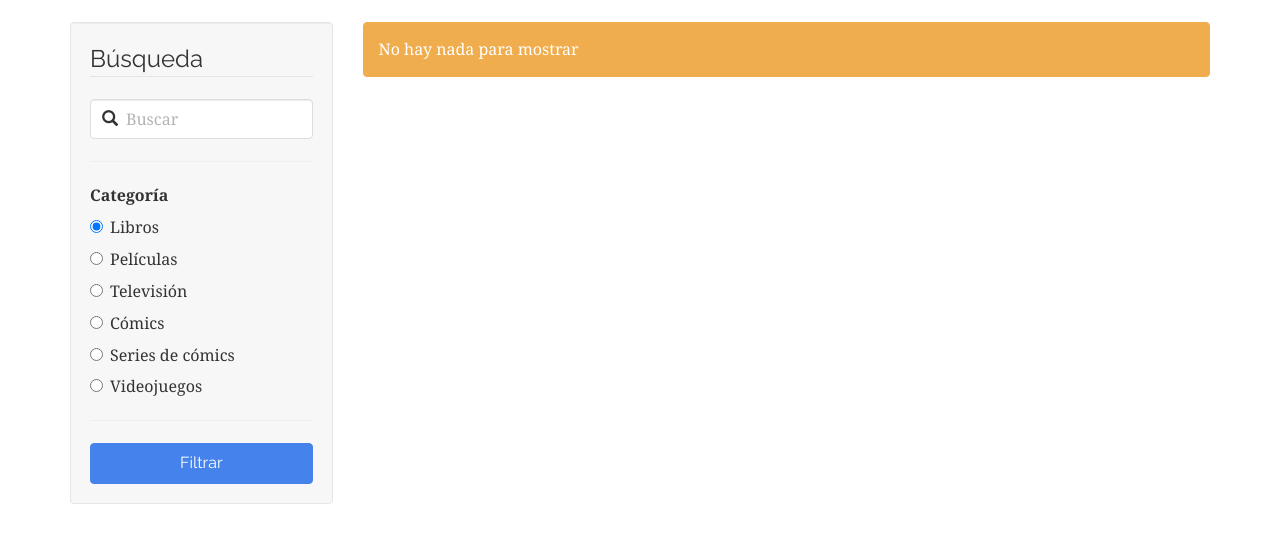
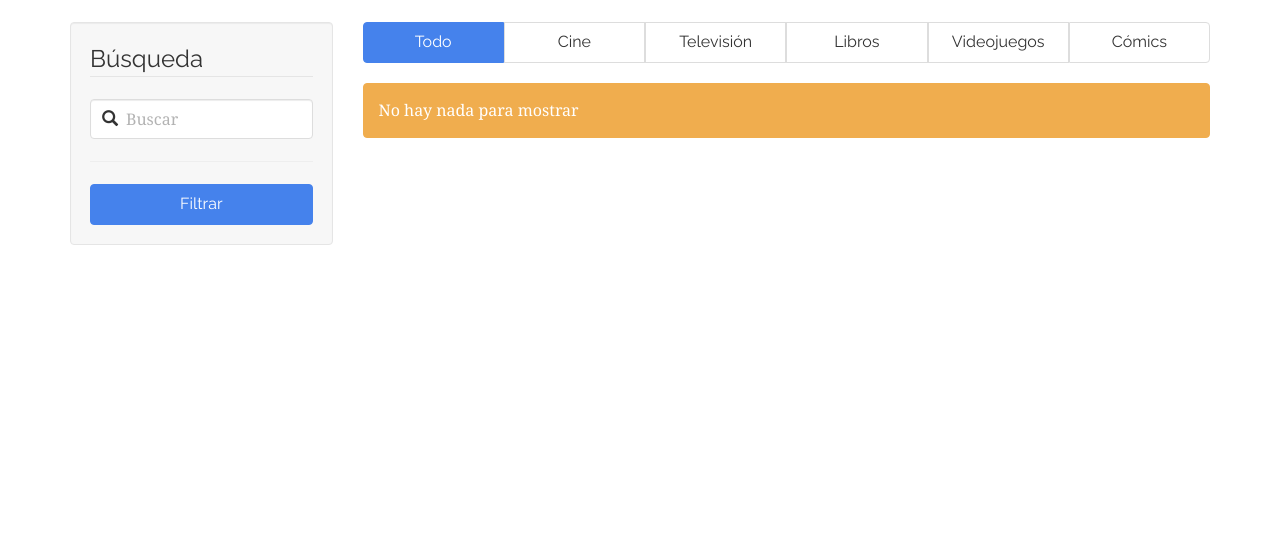
Before and after one commit to juanmtriguero/EntHub, a Django app: page /items/search in a window 1280 px wide. Shown: the part 66-609 px from the top of the page. Run offline with Django 3.2, Linux system fonts and the light colour scheme; the visitor is signed in with stand-in values (Sample User, id 1); data that the repository does not hold is empty; some libraries are stand-ins or nearby versions.

Commit message:
Tabs en search

```diff
--- a/EntHub/items/views.py
+++ b/EntHub/items/views.py
@@ -12,8 +12,9 @@ from items import models, forms
 def search(request):
 	items = {}
 	q = request.POST.get('q', '')
-	c = request.POST.get('c', 'books')
-	if c == "books":
+	c = request.POST.get('c', 'all')
+	aux = c=="all"
+	if c == "books" or aux:
 		item_list = models.Book.objects.filter(title__icontains=q)
 		for item in item_list:
 			try:
@@ -21,8 +22,7 @@ def search(request):
 			except models.BookMark.DoesNotExist:
 				option = None
 			items.update({item: option})
-		label = "Libro"
-	elif c == "movies":
+	if c == "movies" or aux:
 		item_list = models.Movie.objects.filter(title__icontains=q)
 		for item in item_list:
 			try:
@@ -30,8 +30,7 @@ def search(request):
 			except models.MovieMark.DoesNotExist:
 				option = None
 			items.update({item: option})
-		label = None
-	elif c == "series":
+	if c == "series" or aux:
 		item_list = models.Series.objects.filter(title__icontains=q)
 		for item in item_list:
 			try:
@@ -39,8 +38,7 @@ def search(request):
 			except models.SeriesMark.DoesNotExist:
 				option = None
 			items.update({item: option})
-		label = None
-	elif c == "comics":
+	if c == "comics" or aux:
 		item_list = models.Comic.objects.filter(title__icontains=q)
 		for item in item_list:
 			try:
@@ -48,8 +46,7 @@ def search(request):
 			except models.ComicMark.DoesNotExist:
 				option = None
 			items.update({item: option})
-		label = "Cómic"
-	elif c == "comicseries":
+	if c == "comicseries":
 		item_list = models.ComicSeries.objects.filter(title__icontains=q)
 		for item in item_list:
 			try:
@@ -57,8 +54,7 @@ def search(request):
 			except models.ComicSeriesMark.DoesNotExist:
 				option = None
 			items.update({item: option})
-		label = "Comicserie"
-	elif c == "games":
+	if c == "games" or aux:
 		item_list = models.Game.objects.filter(title__icontains=q)
 		for item in item_list:
 			try:
@@ -66,11 +62,7 @@ def search(request):
 			except models.GameMark.DoesNotExist:
 				option = None
 			items.update({item: option})
-		label = "Videojuego"
-	else:
-		items = None
-		label = None
-	context = {'items': items, 'q': q, 'c': c, 'item_path': c, 'label': label}
+	context = {'items': items, 'q': q, 'c': c}
 	return render(request, 'items/search.html', context)
 
 # Book
--- a/EntHub/templates/items/search.html
+++ b/EntHub/templates/items/search.html
@@ -6,7 +6,7 @@
 	<div class="row">
 		<div class="col-md-3">
 			<div class="well filter">
-				<form method="post" class="form-horizontal">
+				<form method="post" class="form-horizontal" id="search">
 					{% csrf_token %}
 					<fieldset>
 						<legend>Búsqueda</legend>
@@ -15,57 +15,32 @@
 							<i class="glyphicon glyphicon-search form-control-feedback"></i>
 						</div>
 						<hr/>
-						<div class="form-group">
-							<label class="control-label">Categoría</label>
-							<div class="radio">
-								<label>
-									<input type="radio" name="c" value="books" {% if c == "books" %}checked{% endif %}>
-									Libros
-								</label>
-							</div>
-							<div class="radio">
-								<label>
-									<input type="radio" name="c" value="movies" {% if c == "movies" %}checked{% endif %}>
-									Películas
-								</label>
-							</div>
-							<div class="radio">
-								<label>
-									<input type="radio" name="c" value="series" {% if c == "series" %}checked{% endif %}>
-									Televisión
-								</label>
-							</div>
-							<div class="radio">
-								<label>
-									<input type="radio" name="c" value="comics" {% if c == "comics" %}checked{% endif %}>
-									Cómics
-								</label>
-							</div>
-							<div class="radio">
-								<label>
-									<input type="radio" name="c" value="comicseries" {% if c == "comicseries" %}checked{% endif %}>
-									Series de cómics
-								</label>
-							</div>
-							<div class="radio">
-								<label>
-									<input type="radio" name="c" value="games" {% if c == "games" %}checked{% endif %}>
-									Videojuegos
-								</label>
-							</div>
+						{# TODO genres #}
+						<!--<div class="form-group">
+							<label class="control-label">Género</label>
 						</div>
-						<hr/>
+						<hr/>-->
+						<input type="hidden" name="c" value="{{c}}" />
 						<button type="submit" class="btn btn-primary btn-block">Filtrar</button>
 					</fieldset>
 				</form>
 			</div>
 		</div>
 		<div class="col-md-9">
+			<div class="btn-group btn-group-justified tabs" id="c-tabs">
+				<a href="#" data-option="all" class="btn btn-{% if c == 'all' %}primary{% else %}default{% endif %}">Todo</a>
+				<a href="#" data-option="movies" class="btn btn-{% if c == 'movies' %}primary{% else %}default{% endif %}">Cine</a>
+				<a href="#" data-option="series" class="btn btn-{% if c == 'series' %}primary{% else %}default{% endif %}">Televisión</a>
+				<a href="#" data-option="books" class="btn btn-{% if c == 'books' %}primary{% else %}default{% endif %}">Libros</a>
+				<a href="#" data-option="games" class="btn btn-{% if c == 'games' %}primary{% else %}default{% endif %}">Videojuegos</a>
+				<a href="#" data-option="comics" class="btn btn-{% if c == 'comics' %}primary{% else %}default{% endif %}">Cómics</a>
+			</div>
 			{% if items %}
 			<div class="row">
 				{% for item, option in items.items %}
 				<div class="col-md-3">
-					{% include "items/item_preview.html" %}
+					{# TODO label and item_path #}
+					{% include "items/item_preview.html" with label="Item" item_path=c %}
 				</div>
 				{% endfor %}
 			</div>
@@ -79,3 +54,16 @@
 </div>
 
 {% endblock %}
+
+{% block scripts %}
+
+<script type="text/javascript">
+	$('#c-tabs a').on('click', function(event) {
+		event.preventDefault();
+		form = $('#search');
+		$('input[name="c"]').val($(this).data('option'));
+		form.submit();
+	});
+</script>
+
+{% endblock scripts %}
```
